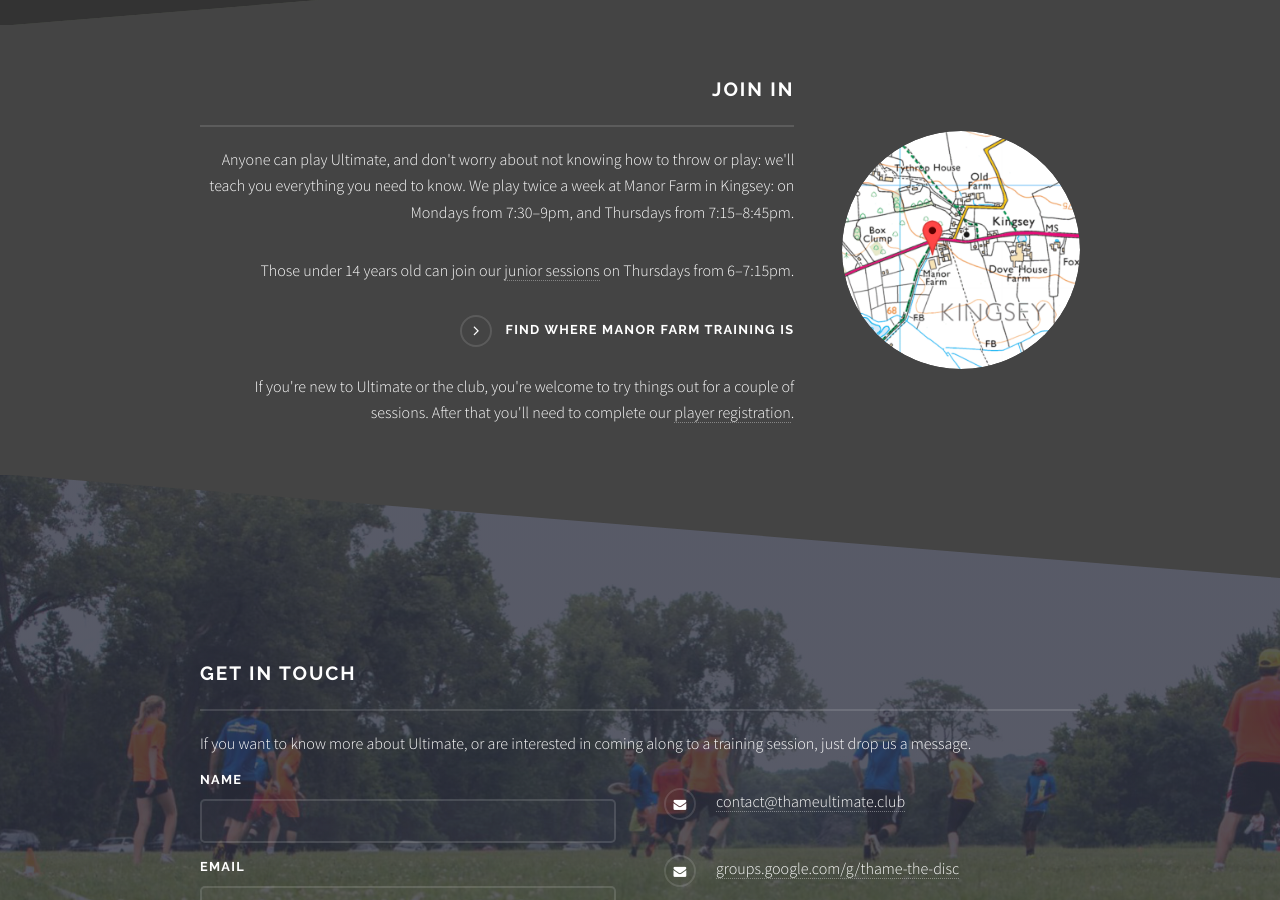
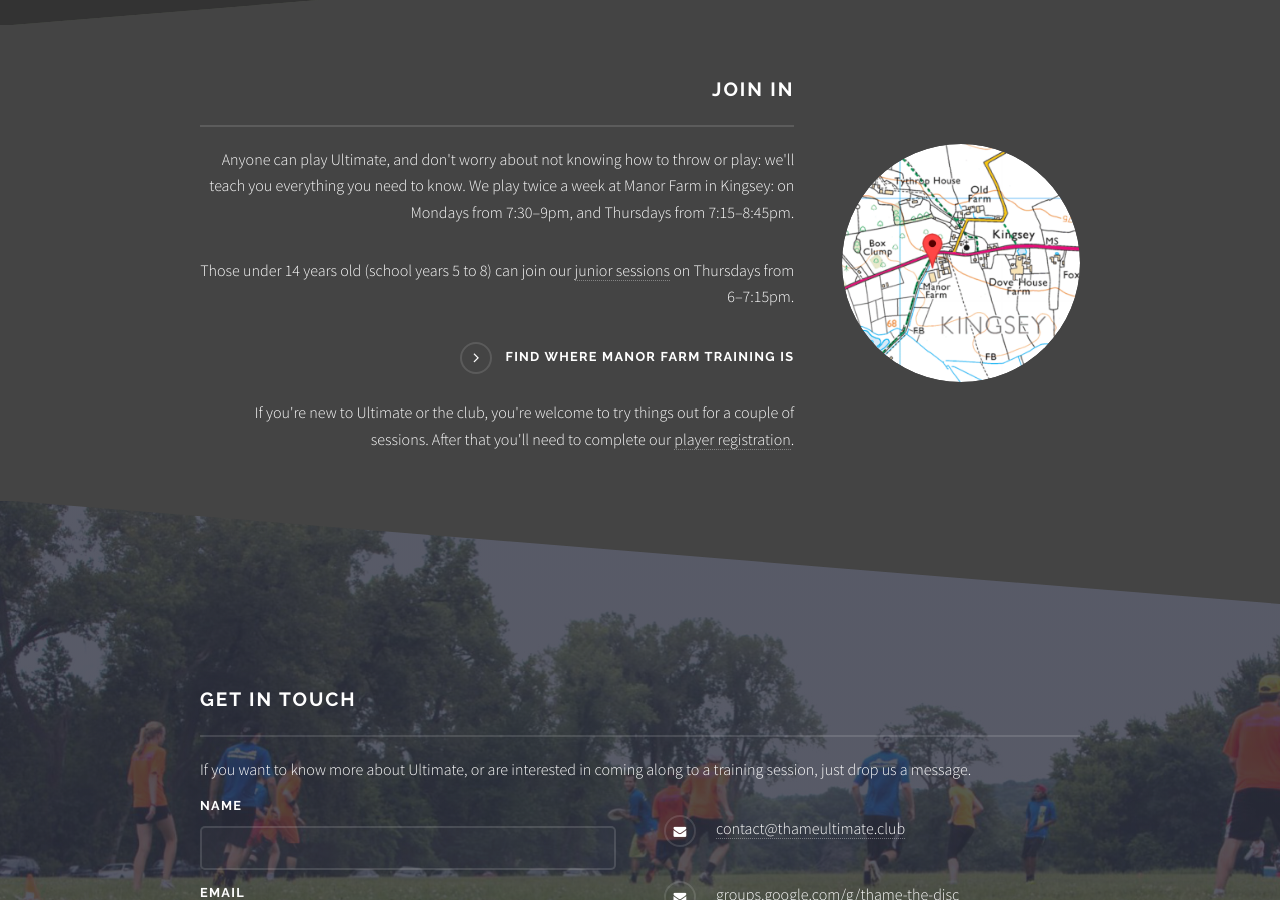
Before and after one commit to timblair/thameultimate, a Jekyll site: the page built from index.md, in a window 1280 px wide and 900 px high, scrolled down 2178 px. Built offline with Jekyll 4.4.1, drawn with Linux system fonts in a browser that asks for light colours; our own code applies the rules of GitHub Pages for plain Markdown files.

Commit message:
Clarify age range for junior sessions

```diff
--- a/_data/index_sections.yml
+++ b/_data/index_sections.yml
@@ -35,6 +35,6 @@
   title: Join In
   content: |
     <p>Anyone can play Ultimate, and don't worry about not knowing how to throw or play: we'll teach you everything you need to know. We play twice a week at Manor Farm in Kingsey: on Mondays from 7:30–9pm, and Thursdays from 7:15–8:45pm.</p>
-    <p>Those under 14 years old can join our <a href="/juniors">junior sessions</a> on Thursdays from 6–7:15pm.</p>
+    <p>Those under 14 years old (school years 5 to 8) can join our <a href="/juniors">junior sessions</a> on Thursdays from 6–7:15pm.</p>
     <a href="http://bit.ly/ttd-manor-farm" class="special">Find where Manor Farm training is</a>
     <p>If you're new to Ultimate or the club, you're welcome to try things out for a couple of sessions. After that you'll need to complete our <a href="/player-registration">player registration</a>.</p>
```
